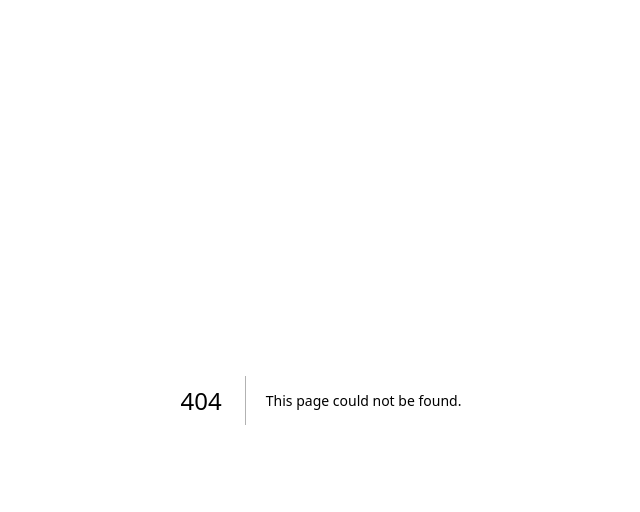
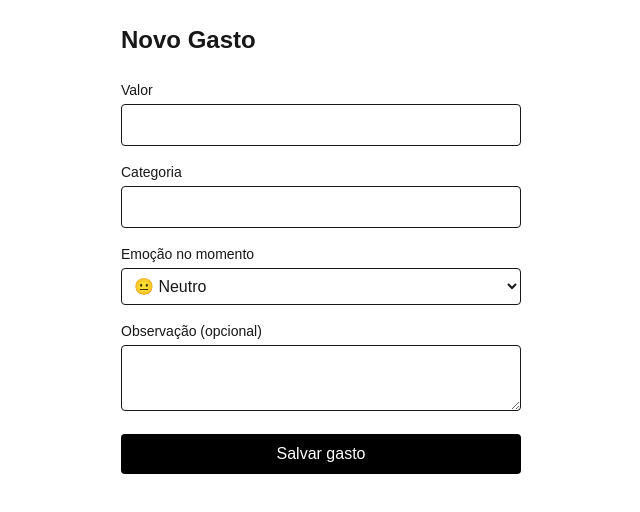
Before and after one commit to felipedestroo/whybuy, a Next.js app: page /add in a window 1280 px wide. Before the commit this address had no page. Shown: the top 512 px of the page, without its empty margins (319-959 px from the left). Built offline with nearby package versions, Linux system fonts and the light colour scheme.

Commit message:
Add AddExpense component with form for expense tracking

```diff
--- /dev/null
+++ b/src/app/add/page.tsx
@@ -0,0 +1,98 @@
+'use client'
+
+import { useState } from 'react'
+
+export default function AddExpense() {
+  const [value, setValue] = useState('')
+  const [category, setCategory] = useState('')
+  const [emotion, setEmotion] = useState('neutro')
+  const [note, setNote] = useState('')
+
+  function handleSubmit(event: React.FormEvent) {
+    event.preventDefault()
+
+    const expense = {
+      value,
+      category,
+      emotion,
+      note,
+    }
+
+    console.log('Novo gasto:', expense)
+  }
+
+  return (
+    <main className="p-6 max-w-md mx-auto">
+      <h1 className="text-2xl font-bold mb-6">
+        Novo Gasto
+      </h1>
+
+      <form onSubmit={handleSubmit} className="space-y-4">
+        {/* Valor */}
+        <div>
+          <label className="block text-sm font-medium">
+            Valor
+          </label>
+          <input
+            type="number"
+            value={value}
+            onChange={(e) => setValue(e.target.value)}
+            className="mt-1 w-full rounded border p-2"
+            required
+          />
+        </div>
+
+        {/* Categoria */}
+        <div>
+          <label className="block text-sm font-medium">
+            Categoria
+          </label>
+          <input
+            type="text"
+            value={category}
+            onChange={(e) => setCategory(e.target.value)}
+            className="mt-1 w-full rounded border p-2"
+            required
+          />
+        </div>
+
+        {/* Emoção */}
+        <div>
+          <label className="block text-sm font-medium">
+            Emoção no momento
+          </label>
+          <select
+            value={emotion}
+            onChange={(e) => setEmotion(e.target.value)}
+            className="mt-1 w-full rounded border p-2"
+          >
+            <option value="feliz">😄 Feliz</option>
+            <option value="neutro">😐 Neutro</option>
+            <option value="ansioso">😰 Ansioso</option>
+            <option value="estressado">😡 Estressado</option>
+            <option value="triste">😔 Triste</option>
+          </select>
+        </div>
+
+        {/* Observação */}
+        <div>
+          <label className="block text-sm font-medium">
+            Observação (opcional)
+          </label>
+          <textarea
+            value={note}
+            onChange={(e) => setNote(e.target.value)}
+            className="mt-1 w-full rounded border p-2"
+          />
+        </div>
+
+        <button
+          type="submit"
+          className="w-full rounded bg-black text-white py-2"
+        >
+          Salvar gasto
+        </button>
+      </form>
+    </main>
+  )
+}
```
